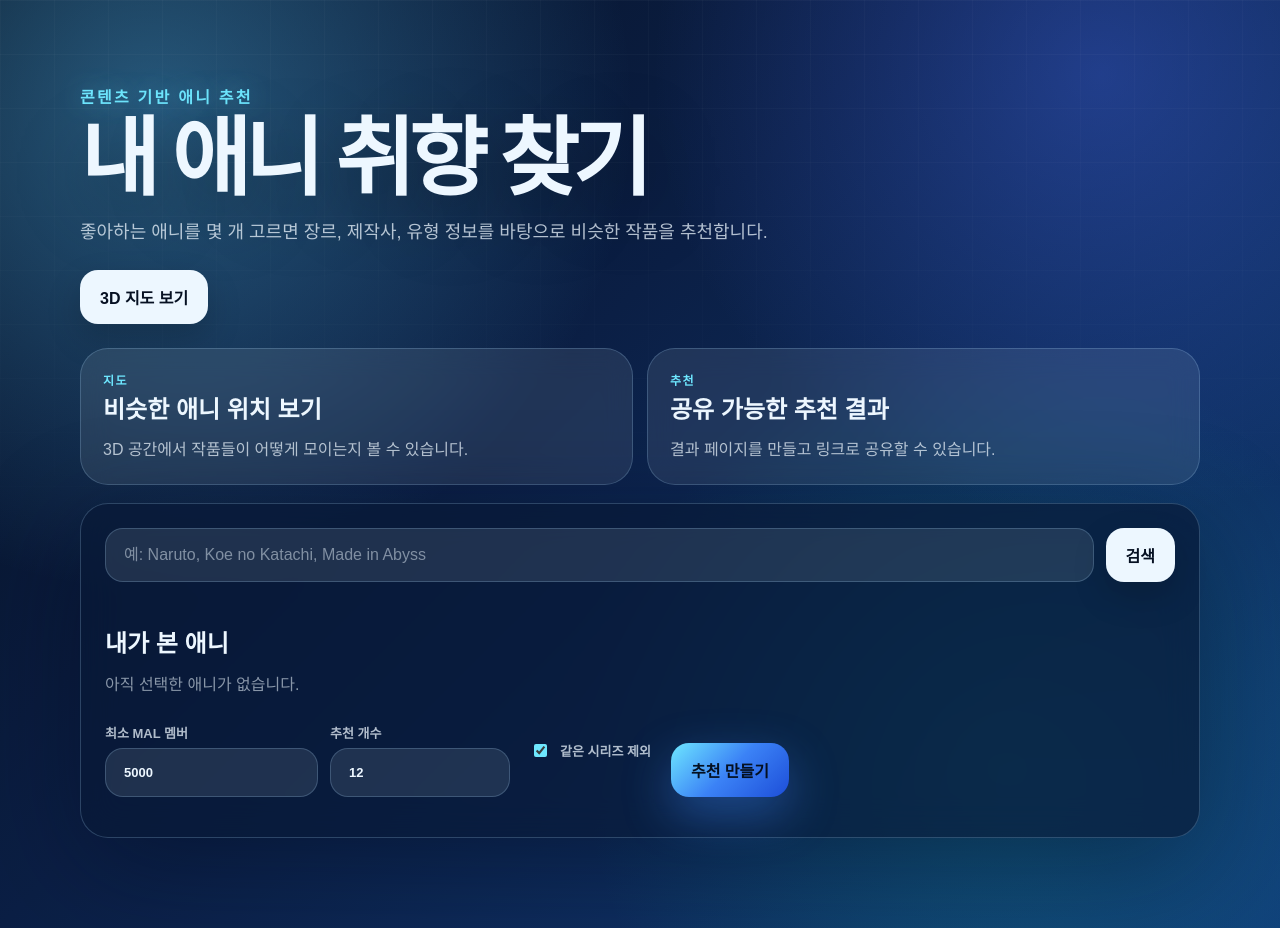
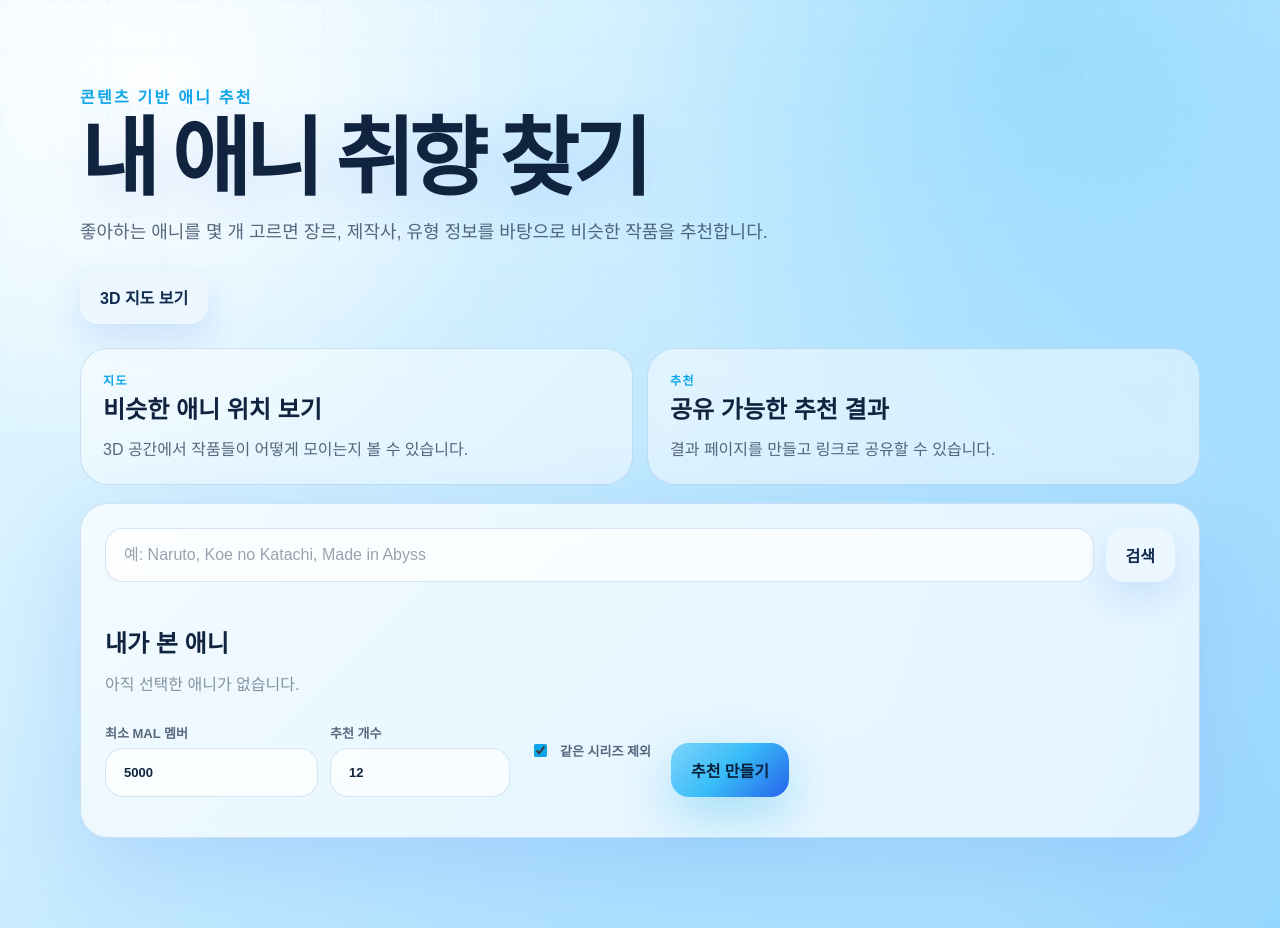
Before and after one commit to Ai-pre/Anime-recommendation-system, a Python web app: template templates/index.html in a window 1280 px wide. Run offline with Jinja, Linux system fonts and the light colour scheme; the template is opened without the code that fills it, so the values that code supplies are empty.

Commit message:
Brighten web theme with sky gradient

```diff
--- a/static/app.css
+++ b/static/app.css
@@ -1,14 +1,14 @@
 :root {
-  --ink: #edf7ff;
-  --muted: rgba(237, 247, 255, 0.74);
-  --panel: rgba(8, 24, 54, 0.68);
-  --card: rgba(237, 247, 255, 0.11);
-  --line: rgba(174, 220, 255, 0.22);
-  --accent: #6ee7ff;
-  --accent-strong: #3b82f6;
-  --deep: #071328;
-  --blue: #112f62;
-  --navy: #061022;
+  --ink: #10233f;
+  --muted: rgba(16, 35, 63, 0.68);
+  --panel: rgba(255, 255, 255, 0.68);
+  --card: rgba(255, 255, 255, 0.58);
+  --line: rgba(46, 119, 190, 0.18);
+  --accent: #0ea5e9;
+  --accent-strong: #2563eb;
+  --sky: #d8f3ff;
+  --blue: #1d4ed8;
+  --navy: #0f2a4d;
 }
 
 * {
@@ -21,10 +21,10 @@ body {
   color: var(--ink);
   font-family: "Space Grotesk", "Pretendard", "Noto Sans KR", sans-serif;
   background:
-    radial-gradient(circle at 12% 12%, rgba(90, 200, 255, 0.38), transparent 30rem),
-    radial-gradient(circle at 86% 8%, rgba(74, 111, 255, 0.34), transparent 28rem),
-    radial-gradient(circle at 78% 82%, rgba(20, 184, 166, 0.24), transparent 26rem),
-    linear-gradient(135deg, #061022 0%, #0b1f45 42%, #113d79 100%);
+    radial-gradient(circle at 12% 10%, rgba(255, 255, 255, 0.94), transparent 24rem),
+    radial-gradient(circle at 82% 6%, rgba(125, 211, 252, 0.56), transparent 28rem),
+    radial-gradient(circle at 74% 84%, rgba(186, 230, 253, 0.66), transparent 30rem),
+    linear-gradient(135deg, #eefbff 0%, #c9ecff 42%, #8ed4ff 100%);
 }
 
 body::before {
@@ -33,10 +33,10 @@ body::before {
   inset: 0;
   pointer-events: none;
   background-image:
-    linear-gradient(rgba(255, 255, 255, 0.045) 1px, transparent 1px),
-    linear-gradient(90deg, rgba(255, 255, 255, 0.035) 1px, transparent 1px);
+    linear-gradient(rgba(14, 165, 233, 0.07) 1px, transparent 1px),
+    linear-gradient(90deg, rgba(14, 165, 233, 0.06) 1px, transparent 1px);
   background-size: 54px 54px;
-  mask-image: linear-gradient(to bottom, rgba(0, 0, 0, 0.7), transparent 78%);
+  mask-image: linear-gradient(to bottom, rgba(0, 0, 0, 0.55), transparent 78%);
 }
 
 .shell {
@@ -66,7 +66,7 @@ body::before {
   font-weight: 800;
   letter-spacing: 0.14em;
   text-transform: uppercase;
-  text-shadow: 0 0 24px rgba(110, 231, 255, 0.42);
+  text-shadow: 0 10px 30px rgba(14, 165, 233, 0.2);
 }
 
 h1 {
@@ -75,7 +75,7 @@ h1 {
   font-size: clamp(42px, 7vw, 86px);
   line-height: 0.92;
   letter-spacing: -0.07em;
-  text-shadow: 0 22px 70px rgba(0, 0, 0, 0.38);
+  text-shadow: 0 18px 50px rgba(37, 99, 235, 0.16);
 }
 
 .lead {
@@ -90,7 +90,7 @@ h1 {
   border-radius: 28px;
   padding: 24px;
   background: var(--panel);
-  box-shadow: 0 28px 110px rgba(0, 10, 30, 0.42);
+  box-shadow: 0 28px 90px rgba(37, 99, 235, 0.16);
   backdrop-filter: blur(18px);
 }
 
@@ -105,19 +105,19 @@ input {
   border: 1px solid var(--line);
   border-radius: 18px;
   padding: 16px 18px;
-  background: rgba(237, 247, 255, 0.1);
+  background: rgba(255, 255, 255, 0.74);
   color: var(--ink);
   font: inherit;
   outline: none;
 }
 
 input::placeholder {
-  color: rgba(237, 247, 255, 0.48);
+  color: rgba(16, 35, 63, 0.42);
 }
 
 input:focus {
-  border-color: rgba(110, 231, 255, 0.7);
-  box-shadow: 0 0 0 4px rgba(110, 231, 255, 0.14);
+  border-color: rgba(14, 165, 233, 0.62);
+  box-shadow: 0 0 0 4px rgba(14, 165, 233, 0.14);
 }
 
 input[type="checkbox"] {
@@ -136,18 +136,18 @@ button,
   font-weight: 800;
   cursor: pointer;
   text-decoration: none;
-  box-shadow: 0 14px 34px rgba(0, 0, 0, 0.18);
+  box-shadow: 0 14px 34px rgba(37, 99, 235, 0.14);
 }
 
 .ghost-link.muted {
-  background: rgba(237, 247, 255, 0.12);
+  background: rgba(255, 255, 255, 0.54);
   color: var(--ink);
 }
 
 .primary {
-  background: linear-gradient(135deg, #6ee7ff 0%, #3b82f6 50%, #1d4ed8 100%);
-  color: #041021;
-  box-shadow: 0 18px 48px rgba(59, 130, 246, 0.42);
+  background: linear-gradient(135deg, #7dd3fc 0%, #38bdf8 48%, #2563eb 100%);
+  color: #08213d;
+  box-shadow: 0 18px 48px rgba(14, 165, 233, 0.3);
 }
 
 .feature-strip {
@@ -161,7 +161,7 @@ button,
   border: 1px solid var(--line);
   border-radius: 28px;
   padding: 22px;
-  background: rgba(237, 247, 255, 0.09);
+  background: rgba(255, 255, 255, 0.48);
   backdrop-filter: blur(14px);
 }
 
@@ -191,7 +191,7 @@ button,
   border: 1px solid var(--line);
   border-radius: 18px;
   padding: 16px;
-  background: rgba(237, 247, 255, 0.08);
+  background: rgba(255, 255, 255, 0.58);
 }
 
 .search-results,
@@ -210,7 +210,7 @@ button,
   border-radius: 24px;
   padding: 18px;
   background: var(--card);
-  box-shadow: 0 18px 60px rgba(0, 11, 35, 0.24);
+  box-shadow: 0 18px 54px rgba(37, 99, 235, 0.14);
   backdrop-filter: blur(14px);
 }
 
@@ -250,14 +250,14 @@ button,
 }
 
 .chips.empty {
-  color: rgba(237, 247, 255, 0.56);
+  color: rgba(16, 35, 63, 0.48);
 }
 
 .chip {
   border: 1px solid var(--line);
   border-radius: 999px;
   padding: 10px 13px;
-  background: rgba(237, 247, 255, 0.12);
+  background: rgba(255, 255, 255, 0.62);
 }
 
 .chip button {
@@ -304,9 +304,9 @@ button,
   place-items: center;
   border-radius: 16px;
   background: linear-gradient(135deg, #67e8f9, #2563eb);
-  color: #061022;
+  color: #08213d;
   font-weight: 900;
-  box-shadow: 0 12px 34px rgba(37, 99, 235, 0.35);
+  box-shadow: 0 12px 34px rgba(37, 99, 235, 0.24);
 }
 
 .card {
@@ -337,8 +337,8 @@ button,
 .meta span {
   border-radius: 999px;
   padding: 7px 9px;
-  background: rgba(110, 231, 255, 0.16);
-  color: #bdf4ff;
+  background: rgba(14, 165, 233, 0.12);
+  color: #075985;
   font-size: 12px;
   font-weight: 800;
 }
@@ -346,7 +346,7 @@ button,
 .copy-button {
   border-radius: 999px;
   padding: 7px 10px;
-  background: rgba(237, 247, 255, 0.16);
+  background: rgba(14, 165, 233, 0.12);
   color: var(--ink);
   font-size: 12px;
   box-shadow: none;
```
